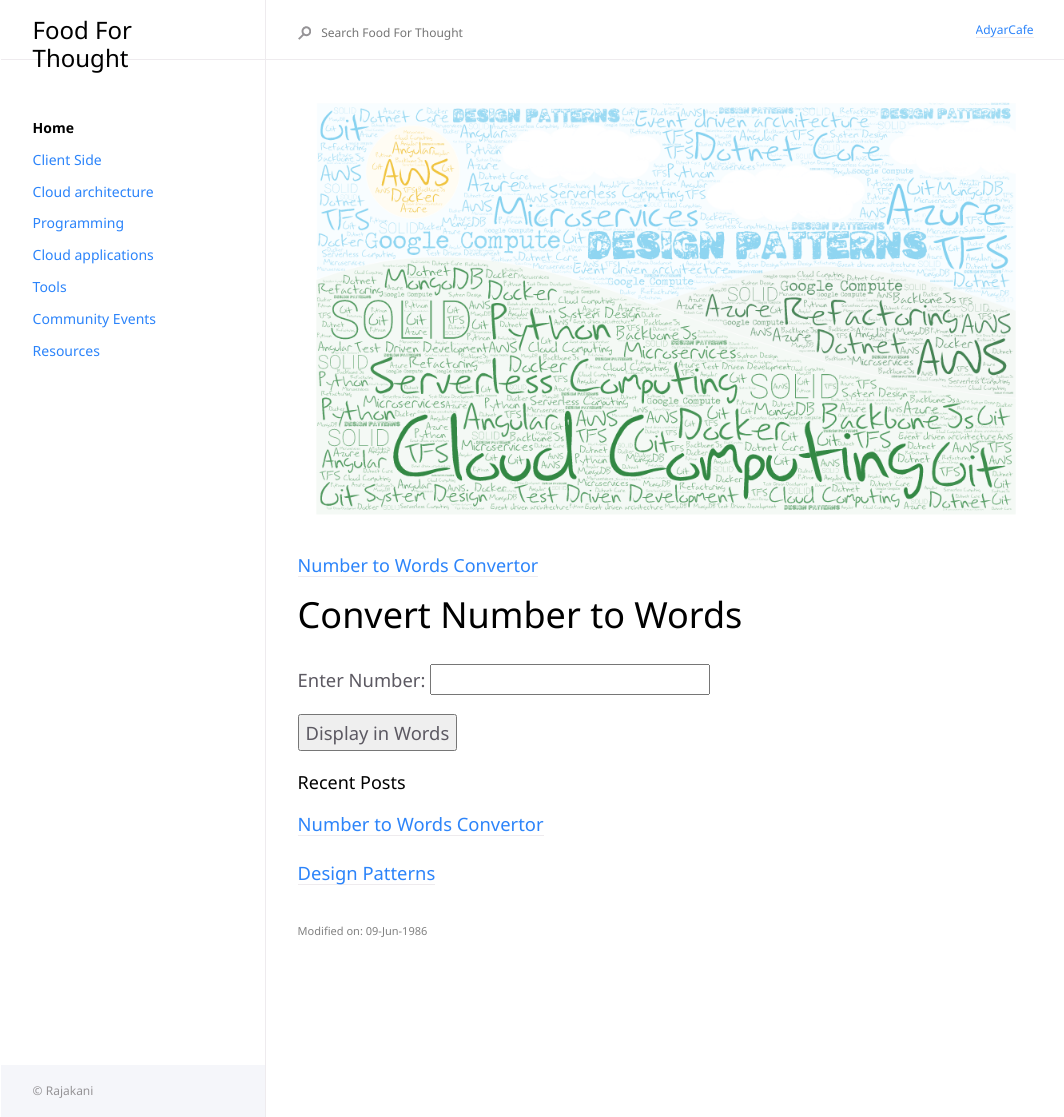
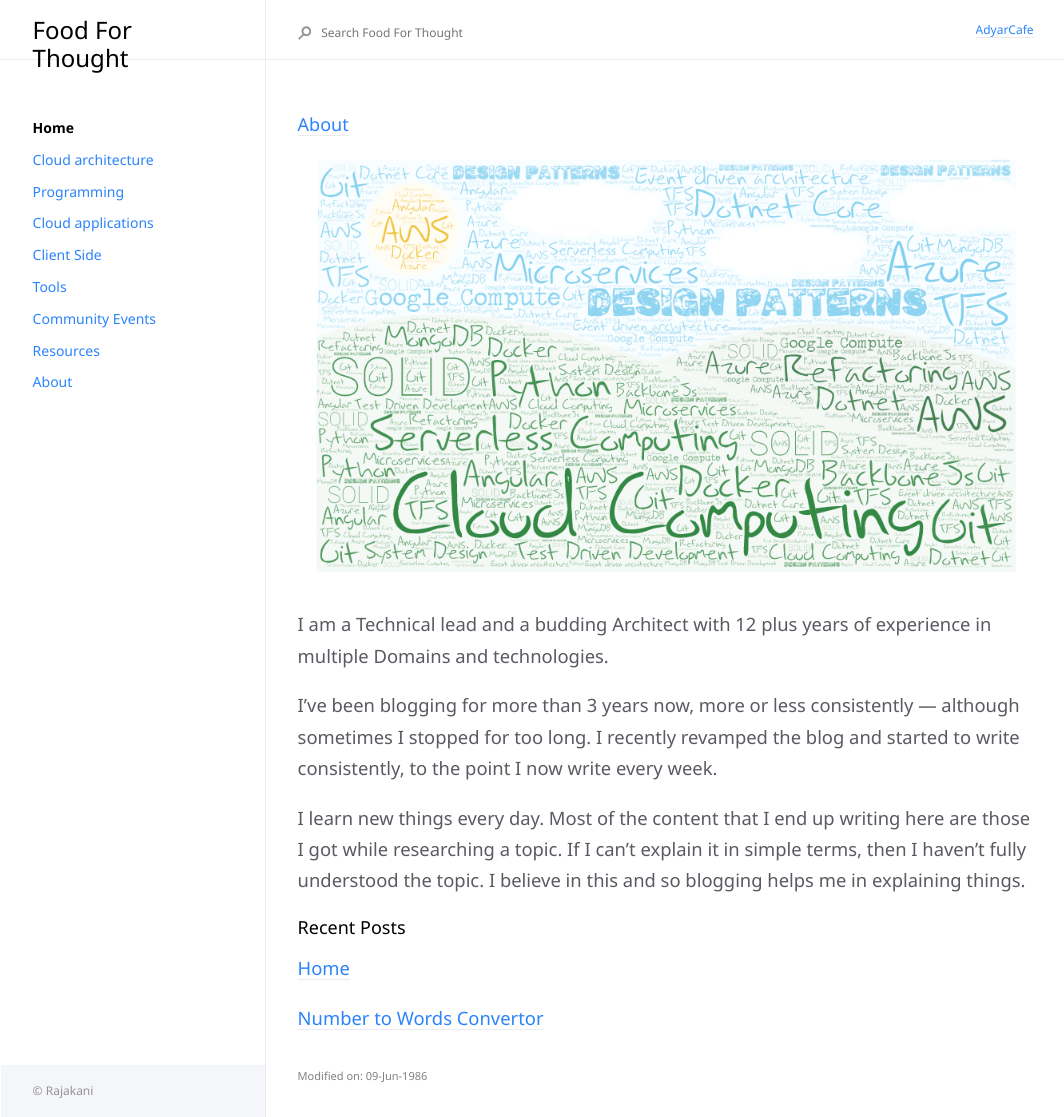
Before and after one commit to Rajakani/rajakani.github.io, a Jekyll site: the page built from index.md, in a window 1280 px wide. Shown: the whole page, without its empty margins (16-1080 px from the left). Built offline with Jekyll 4.4.1, drawn with Linux system fonts in a browser that asks for light colours.

Commit message:
updated about

```diff
--- /dev/null
+++ b/docs/about/about.md
@@ -0,0 +1,15 @@
+---
+layout: default
+title: About
+nav_order: 10000000
+modifiedDate: 09-Jun-1986
+permalink: /docs/about
+---
+![Skill set ](\assets\images\skillset-cloud.png)
+
+I am a Technical lead and a budding Architect with 12 plus years of experience in multiple Domains and technologies.
+
+I’ve been blogging for more than 3 years now, more or less consistently — although sometimes I stopped for too long. I recently revamped the blog and started to write consistently, to the point I now write every week.
+
+I learn new things every day. Most of the content that I end up writing here are those I got while researching a topic.
+If I can't explain it in simple terms, then I haven't fully understood the topic. I believe in this and so blogging helps me in explaining things.
--- a/index.md
+++ b/index.md
@@ -6,8 +6,6 @@ description: "Welcome, This is my personal Blog"
 permalink: /
 modifiedDate: 09-Jun-1986
 ---
-
-![Skill set ](\assets\images\skillset-cloud.png)
 
 {% assign pages_list = site.html_pages | sort:"modifiedDate" %}
 {% for post in pages_list limit:2 %}
```
Also changed, not shown: docs/client-side/client-side.md (+1 -1 lines).
